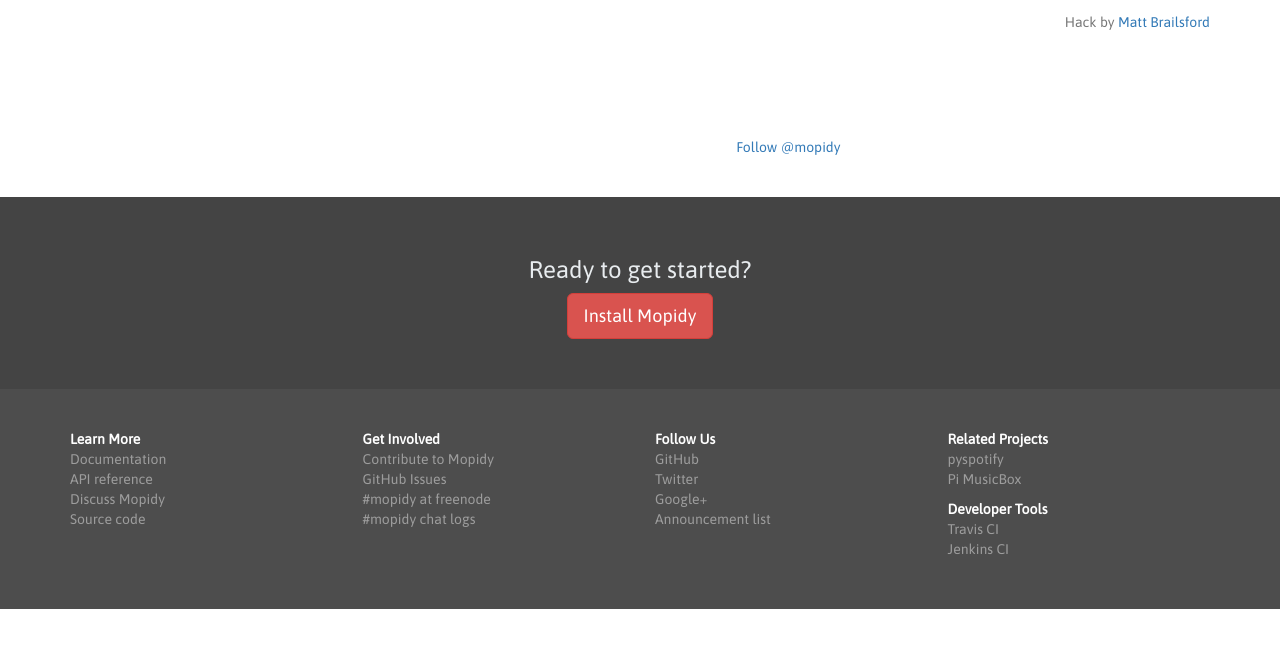
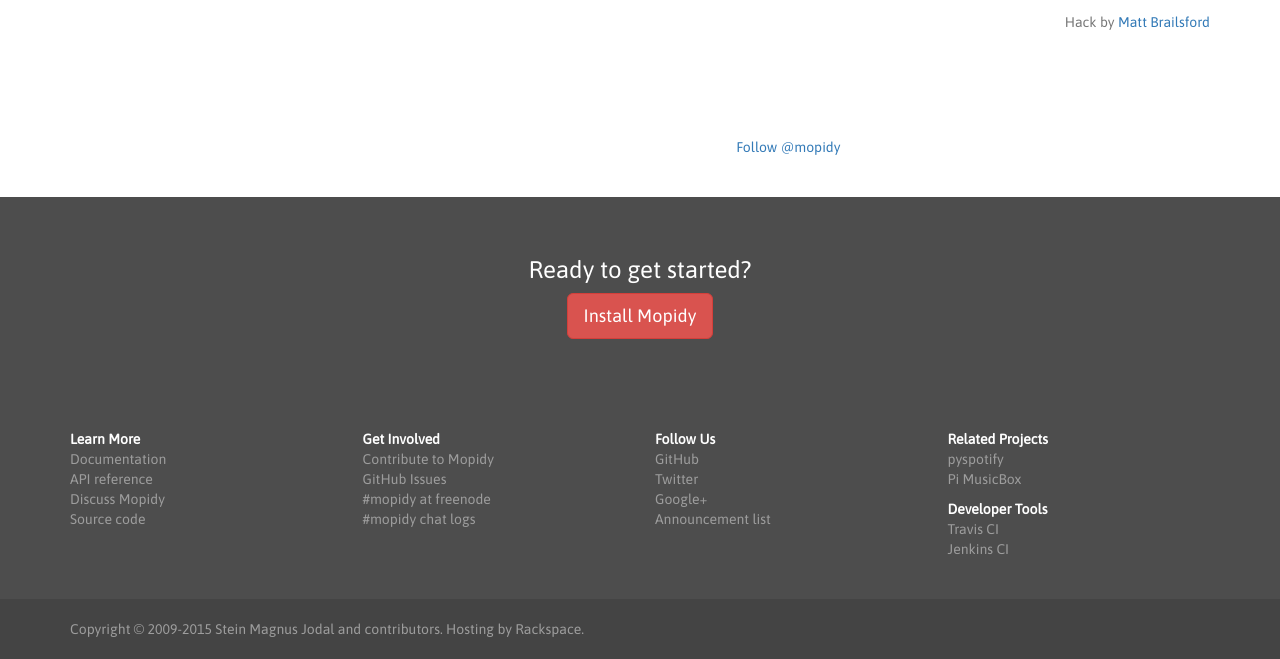
Before and after one commit to mopidy/website, a Jekyll site: the page built from index.html, in a window 1280 px wide, cut to the strip 2792-3451 px from the top of the page. Built offline with Jekyll 4.4.1, drawn with Linux system fonts in a browser that asks for light colours; comment, search, counter and statistics services are not loaded; before the commit the page ends 3401 px from its top, so only the background shows below that.

Commit message:
Add footer with copyright and hosting creds

```diff
--- a/_layouts/default.html
+++ b/_layouts/default.html
@@ -10,7 +10,7 @@
       href="https://fonts.googleapis.com/css?family=Asap">
     <link rel="stylesheet" type="text/css"
       href="/media/css/bootstrap-3.3.1.min.css">
-    <link rel="stylesheet" type="text/css" href="/media/css/mopidy.css?2015010302">
+    <link rel="stylesheet" type="text/css" href="/media/css/mopidy.css">
     <script type="text/javascript">
       var _gaq = _gaq || [];
       _gaq.push(['_setAccount', 'UA-15510432-1']);
@@ -51,7 +51,7 @@
 
 {{ content }}
 
-    <div class="footer text-muted">
+    <div class="menu bg-dark">
       <div class="container">
         <div class="row">
           <div class="col-xs-6 col-sm-3">
@@ -107,6 +107,15 @@
       </div>
     </div>
 
+    <div class="footer bg-darkest">
+      <div class="container">
+        <p>
+          Copyright &copy; 2009-2015 Stein Magnus Jodal and contributors.
+          Hosting by <a href="http://www.rackspace.com/">Rackspace</a>.
+        </p>
+      </div>
+    </div>
+
     <script src="/media/js/jquery-2.1.3.min.js"></script>
     <script src="/media/js/bootstrap-3.3.1.min.js"></script>
   </body>
--- a/media/css/mopidy.css
+++ b/media/css/mopidy.css
@@ -10,6 +10,10 @@
     background: #f8f8f8;
 }
 .bg-dark {
+    background: #4d4d4d;
+    color: #fff;
+}
+.bg-darkest {
     background: #444;
     color: #e8ecef;
 }
@@ -37,22 +41,31 @@
 }
 
 .feature .container,
-.action .container,
-.footer .container {
+.action .container {
     padding-top: 40px;
     padding-bottom: 40px;
 }
+.menu .container {
+    padding-top: 40px;
+    padding-bottom: 30px;
+}
+.footer .container {
+    padding-top: 20px;
+    padding-bottom: 10px;
+}
 
-.footer {
-    background: #4d4d4d;
-    color: #fff;
-}
+.menu a,
 .footer a {
     color: #9d9d9d;
 }
+.menu a:hover,
 .footer a:hover {
     color: #fff;
     text-decoration: none;
+}
+
+.footer {
+    color: #9d9d9d;
 }
 
 
```
